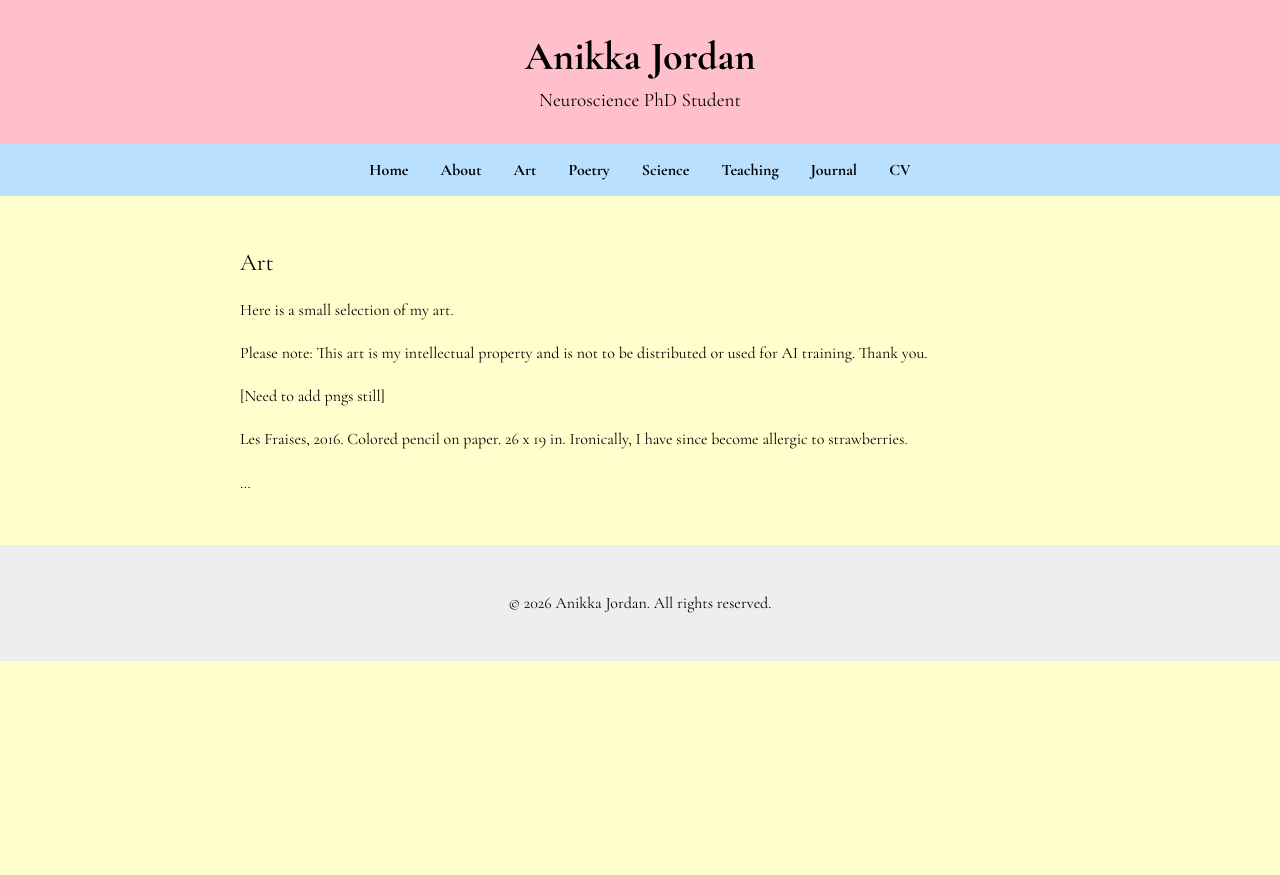
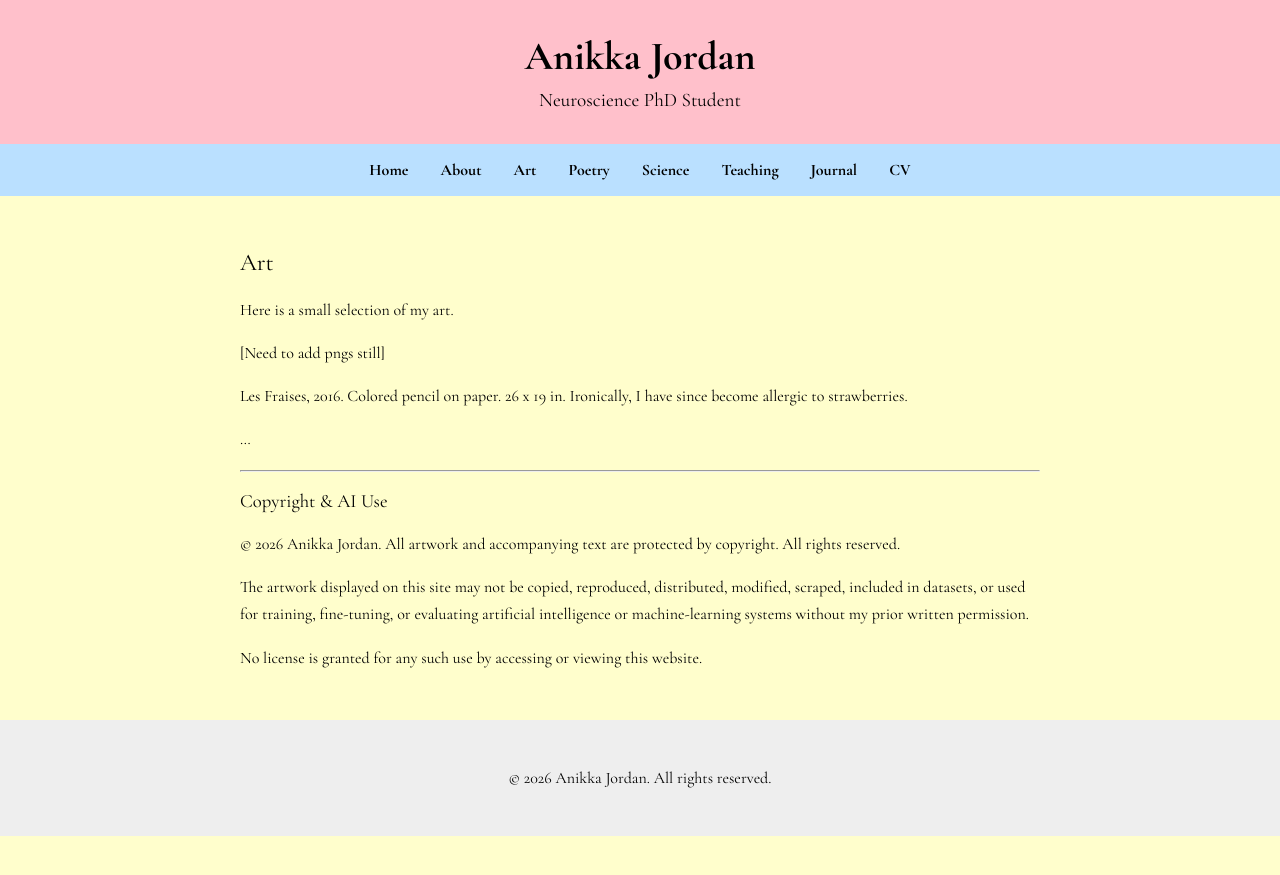
Before and after one commit to anikka-jordan/anikka, a Jekyll site: the page built from art/index.md, in a window 1280 px wide. Shown: the top 875 px of the page. Built offline with Jekyll 4.4.1, drawn with Linux system fonts in a browser that asks for light colours.

Commit message:
added copyright and ai scraping statement

```diff
--- a/_layouts/default.html
+++ b/_layouts/default.html
@@ -3,6 +3,8 @@
 <head>
   <meta charset="UTF-8" />
   <meta name="viewport" content="width=device-width, initial-scale=1.0" />
+
+  <meta name="robots" content="noai, noimageai">
 
   <title>{{ page.title }} | Anikka Jordan</title>
 
--- a/art/index.md
+++ b/art/index.md
@@ -7,11 +7,23 @@ title: Art
 
 Here is a small selection of my art.
 
-Please note: This art is my intellectual property and is not to be distributed or used for AI training. Thank you.
-
 [Need to add pngs still]
 
 Les Fraises, 2016. Colored pencil on paper. 26 x 19 in.
 Ironically, I have since become allergic to strawberries.
 
 ...
+
+---
+
+### Copyright & AI Use
+
+© 2026 Anikka Jordan. All artwork and accompanying text are
+protected by copyright. All rights reserved.
+
+The artwork displayed on this site may not be copied, reproduced,
+distributed, modified, scraped, included in datasets, or used for
+training, fine-tuning, or evaluating artificial intelligence or
+machine-learning systems without my prior written permission.
+
+No license is granted for any such use by accessing or viewing this website.
```
Also changed, not shown: robots.txt (+11 -1 lines).
